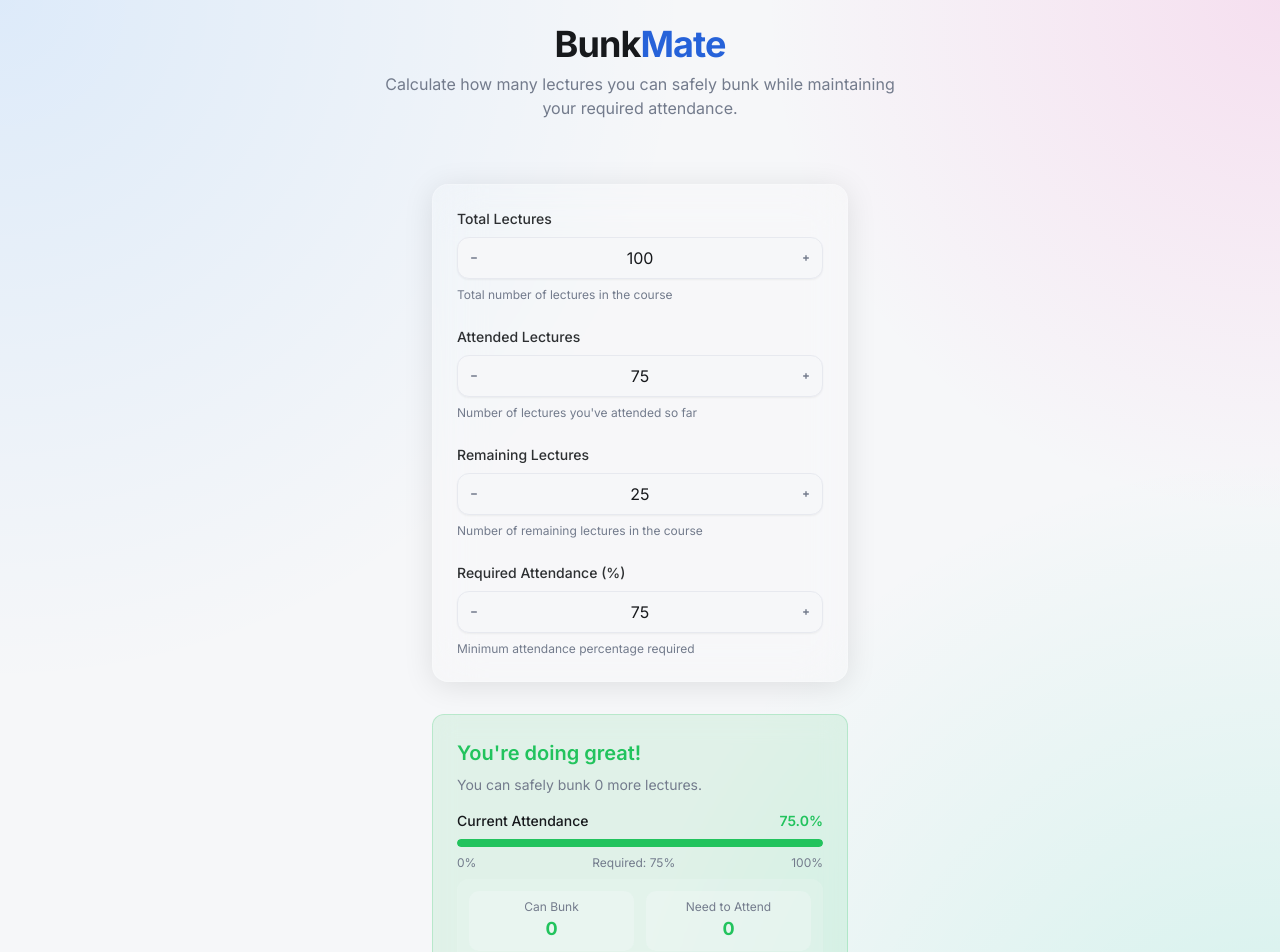
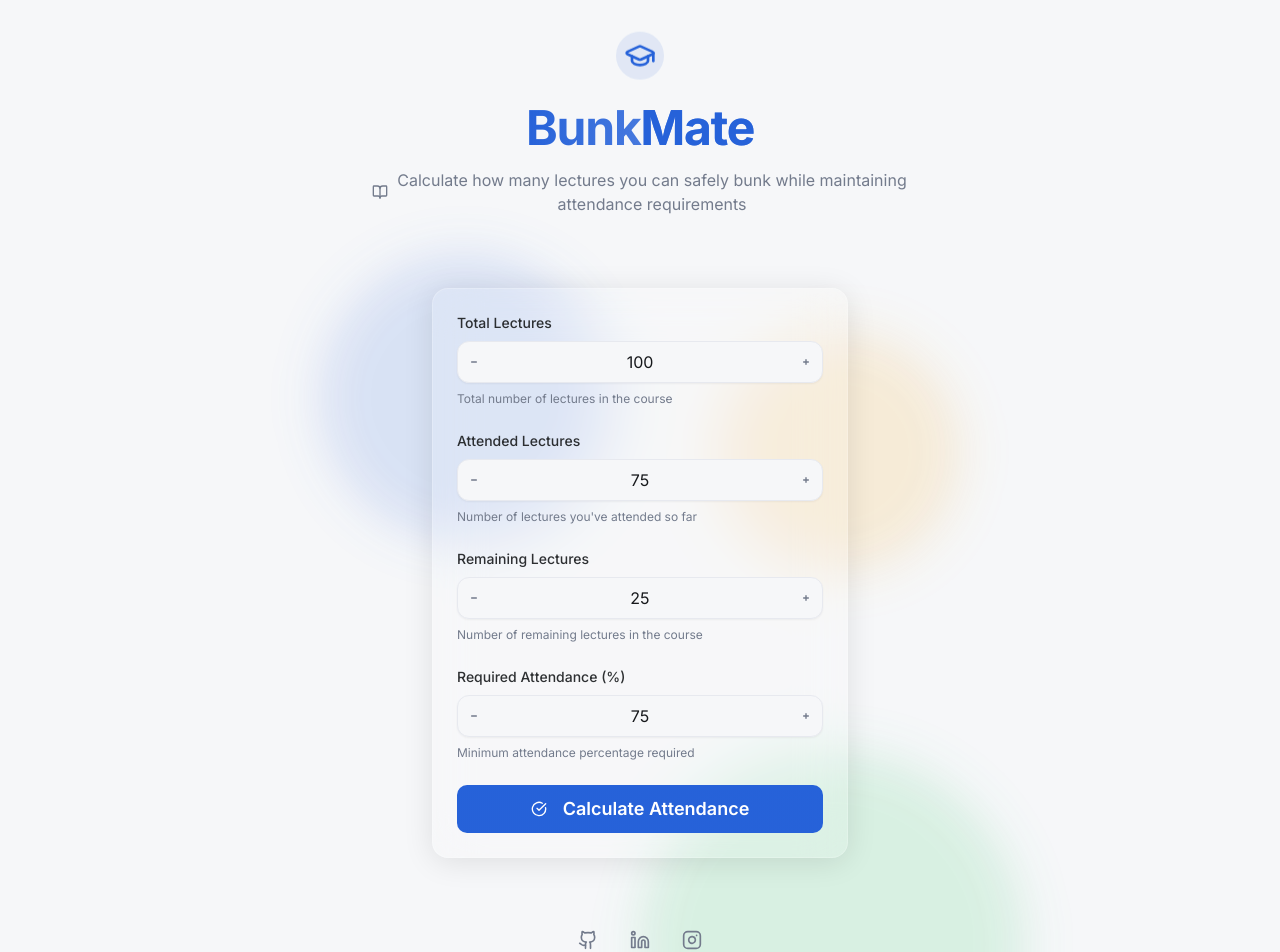
Before and after one commit to jenish-25/bunk-mate, a React (Vite) app: page / in a window 1280 px wide. Shown: the top 952 px of the page. Built offline with nearby package versions, Linux system fonts and the light colour scheme.

Commit message:
feat: Implement attendance calculator UI
Adds the attendance calculator UI with input fields, calculation logic, and attractive styling. Includes animations and a background.

```diff
--- a/src/components/AttendanceVisual.tsx
+++ b/src/components/AttendanceVisual.tsx
@@ -1,6 +1,7 @@
 
-import React, { useEffect, useState } from 'react';
+import React from 'react';
 import { cn } from '@/lib/utils';
+import { Trophy, AlertTriangle, AlertCircle, Archive, School } from 'lucide-react';
 
 interface AttendanceVisualProps {
   percentage: number;
@@ -17,19 +18,8 @@ const AttendanceVisual = ({
   needToAttend,
   status,
 }: AttendanceVisualProps) => {
-  const [animatedPercentage, setAnimatedPercentage] = useState(0);
-
-  useEffect(() => {
-    // Animate percentage on value change
-    const timeout = setTimeout(() => {
-      setAnimatedPercentage(percentage);
-    }, 100);
-
-    return () => clearTimeout(timeout);
-  }, [percentage]);
-
   // Dynamically calculate progress bar width based on percentage
-  const progressWidth = Math.min(100, Math.max(0, (animatedPercentage / requiredPercentage) * 100));
+  const progressWidth = Math.min(100, Math.max(0, (percentage / requiredPercentage) * 100));
 
   const statusConfig = {
     good: {
@@ -37,18 +27,21 @@ const AttendanceVisual = ({
       border: 'border-success/20',
       text: 'text-success',
       progressBg: 'bg-success',
+      icon: <Trophy className="h-6 w-6 text-success" />,
     },
     warning: {
       bg: 'bg-warning/10',
       border: 'border-warning/20',
       text: 'text-warning',
       progressBg: 'bg-warning',
+      icon: <AlertTriangle className="h-6 w-6 text-warning" />,
     },
     danger: {
       bg: 'bg-destructive/10',
       border: 'border-destructive/20',
       text: 'text-destructive',
       progressBg: 'bg-destructive',
+      icon: <AlertCircle className="h-6 w-6 text-destructive" />,
     },
   };
 
@@ -56,16 +49,19 @@ const AttendanceVisual = ({
 
   return (
     <div className={cn(
-      "p-6 rounded-xl border backdrop-blur-md transition-all duration-500 animate-fade-in",
+      "p-6 rounded-xl border backdrop-blur-md transition-all duration-500 animate-fade-in shadow-lg",
       config.bg,
       config.border
     )}>
       <div className="space-y-2 mb-4">
+        <div className="flex items-center gap-2">
+          {config.icon}
           <h3 className={cn("text-xl font-semibold transition-colors", config.text)}>
             {status === 'good' ? "You're doing great!" :
              status === 'warning' ? "Almost there!" :
              "You need to attend more classes!"}
           </h3>
+        </div>
 
         <p className="text-muted-foreground text-sm">
           {status === 'good'
@@ -74,15 +70,15 @@ const AttendanceVisual = ({
         </p>
       </div>
 
-      <div className="space-y-2">
-        <div className="flex justify-between text-sm">
+      <div className="space-y-4">
+        <div className="flex justify-between text-sm items-center">
           <span className="font-medium">Current Attendance</span>
-          <span className={cn("font-semibold transition-colors", config.text)}>
+          <span className={cn("font-semibold transition-colors text-lg", config.text)}>
             {percentage.toFixed(1)}%
           </span>
         </div>
 
-        <div className="h-2 w-full bg-background/50 rounded-full overflow-hidden">
+        <div className="h-3 w-full bg-background/50 rounded-full overflow-hidden">
           <div
             className={cn("h-full rounded-full transition-all duration-1000 ease-out", config.progressBg)}
             style={{ width: `${progressWidth}%` }}
@@ -95,18 +91,24 @@ const AttendanceVisual = ({
           <span>100%</span>
         </div>
 
-        <div className="mt-4 p-3 bg-background/20 rounded-lg">
-          <div className="grid grid-cols-2 gap-3">
-            <div className="text-center p-2 bg-background/30 rounded-md">
+        <div className="grid grid-cols-2 gap-4 mt-4">
+          <div className={cn(
+            "flex flex-col items-center p-4 rounded-lg transition-all",
+            "bg-background/20 hover:bg-background/30 animate-fade-in"
+          )}>
+            <Archive className="h-6 w-6 mb-2 text-primary" />
             <p className="text-xs text-muted-foreground">Can Bunk</p>
-              <p className={cn("text-lg font-bold", config.text)}>{canBunk}</p>
+            <p className={cn("text-2xl font-bold", config.text)}>{canBunk}</p>
           </div>
-            <div className="text-center p-2 bg-background/30 rounded-md">
+          <div className={cn(
+            "flex flex-col items-center p-4 rounded-lg transition-all",
+            "bg-background/20 hover:bg-background/30 animate-fade-in [animation-delay:100ms]"
+          )}>
+            <School className="h-6 w-6 mb-2 text-primary" />
             <p className="text-xs text-muted-foreground">Need to Attend</p>
-              <p className={cn("text-lg font-bold", needToAttend > 0 ? "text-destructive" : "text-success")}>
+            <p className={cn("text-2xl font-bold", needToAttend > 0 ? "text-destructive" : "text-success")}>
               {needToAttend}
             </p>
-            </div>
           </div>
         </div>
       </div>
--- a/src/components/Calculator.tsx
+++ b/src/components/Calculator.tsx
@@ -3,6 +3,8 @@ import React, { useState, useEffect } from 'react';
 import { useToast } from '@/hooks/use-toast';
 import NumberInput from './NumberInput';
 import AttendanceVisual from './AttendanceVisual';
+import { Button } from './ui/button';
+import { CheckCircle } from 'lucide-react';
 
 const Calculator = () => {
   const { toast } = useToast();
@@ -13,10 +15,11 @@ const Calculator = () => {
   const [isLoading, setIsLoading] = useState(false);
 
   // Calculated values
-  const [currentPercentage, setCurrentPercentage] = useState(0);
+  const [currentPercentage, setCurrentPercentage] = useState(75);
   const [canBunk, setCanBunk] = useState(0);
   const [needToAttend, setNeedToAttend] = useState(0);
   const [status, setStatus] = useState<'good' | 'warning' | 'danger'>('good');
+  const [hasCalculated, setHasCalculated] = useState(false);
 
   // Sync total lectures when attended or remaining changes
   useEffect(() => {
@@ -45,24 +48,21 @@ const Calculator = () => {
         variant: "default",
       });
     }
+  }, [totalLectures, attendedLectures, toast]);
 
-    // Calculate results with debounce
-    const timer = setTimeout(() => {
-      calculateAttendance();
-    }, 300);
-
-    return () => clearTimeout(timer);
-  }, [totalLectures, attendedLectures, requiredPercentage, remainingLectures]);
-
-  const calculateAttendance = async () => {
-    if (totalLectures === 0) return;
+  const calculateAttendance = () => {
+    if (totalLectures === 0) {
+      toast({
+        title: "Invalid input",
+        description: "Total lectures must be greater than 0.",
+        variant: "destructive",
+      });
+      return;
+    }
 
     setIsLoading(true);
 
-    // Simulate API call (could be replaced with real API call like in the example)
     try {
-      await new Promise(resolve => setTimeout(resolve, 500));
-
       // Calculate current attendance percentage
       const percentage = (attendedLectures / totalLectures) * 100;
       setCurrentPercentage(percentage);
@@ -85,6 +85,14 @@ const Calculator = () => {
       } else {
         setStatus('danger');
       }
+
+      setHasCalculated(true);
+
+      toast({
+        title: "Calculation complete",
+        description: `Your current attendance is ${percentage.toFixed(1)}%`,
+        variant: "default",
+      });
     } catch (error) {
       toast({
         title: "Calculation error",
@@ -98,7 +106,7 @@ const Calculator = () => {
 
   return (
     <div className="w-full max-w-md mx-auto space-y-8 p-4">
-      <div className="space-y-6 glass rounded-2xl p-6 animate-fade-in">
+      <div className="space-y-6 glass rounded-2xl p-6 animate-scale">
         <NumberInput
           label="Total Lectures"
           value={totalLectures}
@@ -142,13 +150,22 @@ const Calculator = () => {
           className="animate-fade-in [animation-delay:200ms]"
           hint="Minimum attendance percentage required"
         />
+
+        <Button
+          onClick={calculateAttendance}
+          className="w-full h-12 text-lg font-semibold animate-fade-in [animation-delay:250ms] bg-gradient-to-r from-primary to-primary/80 hover:from-primary/90 hover:to-primary/70 transition-all"
+          disabled={isLoading}
+        >
+          {isLoading ? (
+            <div className="animate-spin rounded-full h-5 w-5 border-2 border-t-transparent border-white mr-2"></div>
+          ) : (
+            <CheckCircle className="mr-2 h-5 w-5" />
+          )}
+          Calculate Attendance
+        </Button>
       </div>
 
-      {isLoading ? (
-        <div className="flex justify-center items-center h-40 glass rounded-2xl animate-pulse-slow">
-          <div className="animate-spin rounded-full h-12 w-12 border-t-2 border-b-2 border-primary"></div>
-        </div>
-      ) : (
+      {hasCalculated && (
         <AttendanceVisual
           percentage={currentPercentage}
           requiredPercentage={requiredPercentage}
--- a/src/components/Header.tsx
+++ b/src/components/Header.tsx
@@ -1,17 +1,24 @@
 
 import React from 'react';
+import { GraduationCap, BookOpen } from 'lucide-react';
 
 const Header = () => {
   return (
-    <header className="w-full py-6 px-4">
+    <header className="w-full py-8 px-4">
       <div className="max-w-5xl mx-auto">
-        <div className="flex flex-col items-center justify-center text-center space-y-2">
-          <h1 className="text-3xl md:text-4xl font-bold tracking-tight animate-fade-in">
+        <div className="flex flex-col items-center justify-center text-center space-y-4">
+          <div className="inline-flex items-center justify-center p-2 bg-primary/10 rounded-full mb-2 animate-float">
+            <GraduationCap className="h-8 w-8 text-primary" />
+          </div>
+          <h1 className="text-4xl md:text-5xl font-bold tracking-tight bg-gradient-to-r from-primary to-primary/70 bg-clip-text text-transparent animate-fade-in">
             Bunk<span className="text-primary">Mate</span>
           </h1>
-          <p className="text-muted-foreground max-w-lg animate-fade-in [animation-delay:100ms]">
-            Calculate how many lectures you can safely bunk while maintaining your required attendance.
-          </p>
+          <div className="flex items-center space-x-2 text-muted-foreground">
+            <BookOpen className="h-4 w-4" />
+            <p className="max-w-lg animate-fade-in [animation-delay:100ms]">
+              Calculate how many lectures you can safely bunk while maintaining attendance requirements
+            </p>
+          </div>
         </div>
       </div>
     </header>
--- a/src/pages/Index.tsx
+++ b/src/pages/Index.tsx
@@ -6,8 +6,15 @@ import Footer from '@/components/Footer';
 
 const Index = () => {
   return (
-    <div className="min-h-screen flex flex-col calculator-bg">
-      <div className="flex-1 flex flex-col items-center justify-between max-w-5xl mx-auto w-full">
+    <div className="min-h-screen flex flex-col relative overflow-hidden">
+      {/* Animated Background Elements */}
+      <div className="absolute inset-0 -z-10">
+        <div className="absolute top-1/4 left-1/4 w-72 h-72 bg-primary/20 rounded-full mix-blend-multiply filter blur-xl animate-float opacity-70"></div>
+        <div className="absolute top-3/4 left-1/2 w-96 h-96 bg-success/20 rounded-full mix-blend-multiply filter blur-xl animate-float [animation-delay:2s] opacity-70"></div>
+        <div className="absolute top-1/3 right-1/4 w-60 h-60 bg-warning/20 rounded-full mix-blend-multiply filter blur-xl animate-float [animation-delay:4s] opacity-70"></div>
+      </div>
+
+      <div className="flex-1 flex flex-col items-center justify-between max-w-5xl mx-auto w-full relative z-10">
         <Header />
 
         <main className="flex-1 w-full flex items-center justify-center py-6 px-4">
--- a/tailwind.config.ts
+++ b/tailwind.config.ts
@@ -103,8 +103,12 @@ export default {
 					'50%': { transform: 'translateY(-10px)' }
 				},
 				'scale': {
-					'0%': { transform: 'scale(0.95)' },
-					'100%': { transform: 'scale(1)' }
+					'0%': { transform: 'scale(0.95)', opacity: '0' },
+					'100%': { transform: 'scale(1)', opacity: '1' }
+				},
+				'glow': {
+					'0%, 100%': { boxShadow: '0 0 5px 0px rgba(79, 70, 229, 0.2)' },
+					'50%': { boxShadow: '0 0 20px 5px rgba(79, 70, 229, 0.4)' }
 				}
 			},
 			animation: {
@@ -114,7 +118,8 @@ export default {
 				'fade-out': 'fade-out 0.5s ease-out forwards',
 				'pulse-slow': 'pulse-slow 3s ease-in-out infinite',
 				'float': 'float 6s ease-in-out infinite',
-				'scale': 'scale 0.3s ease-out forwards'
+				'scale': 'scale 0.3s ease-out forwards',
+				'glow': 'glow 3s ease-in-out infinite'
 			},
 			fontFamily: {
 				sans: ['Inter', 'sans-serif'],
```
Lines whose indentation alone changed are shown as unchanged.
